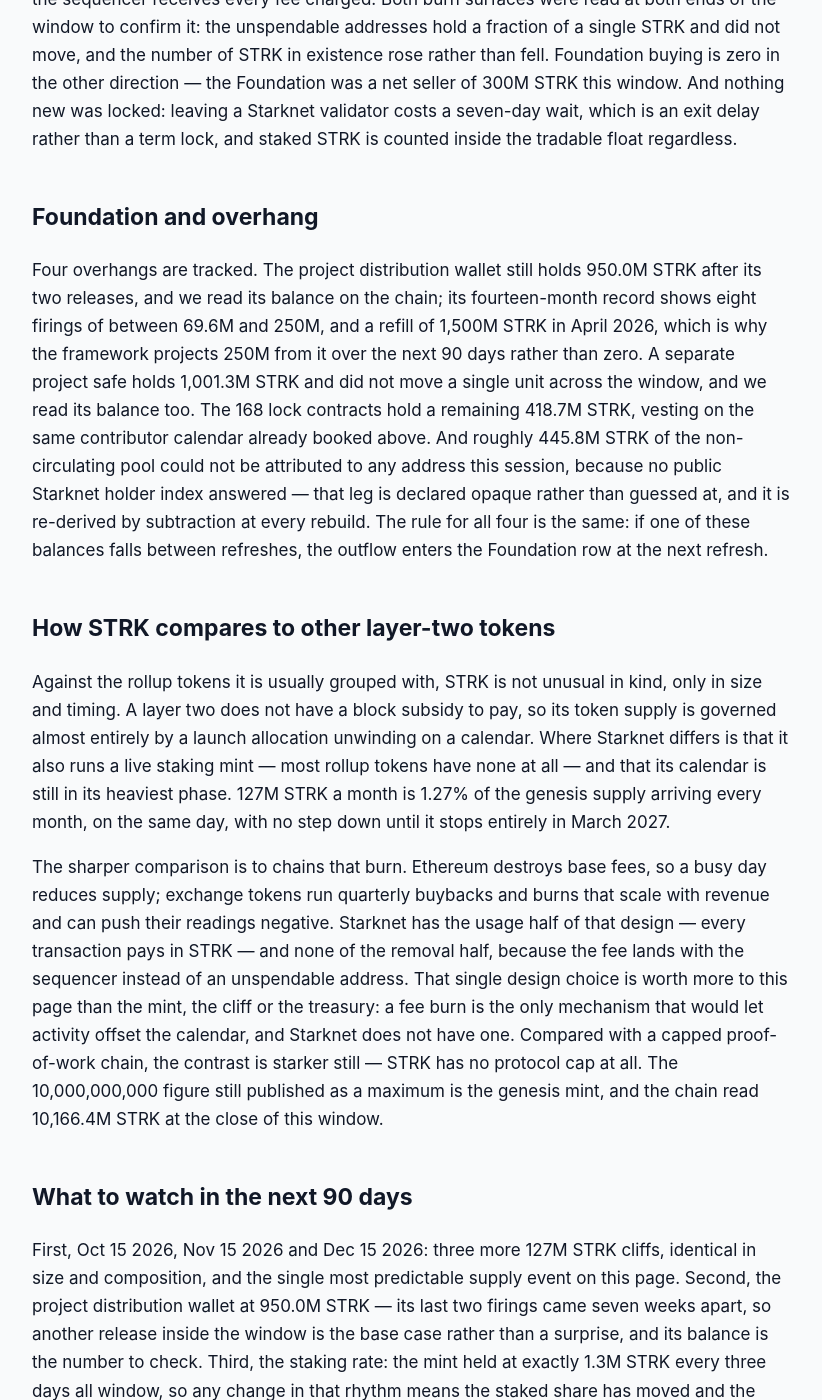
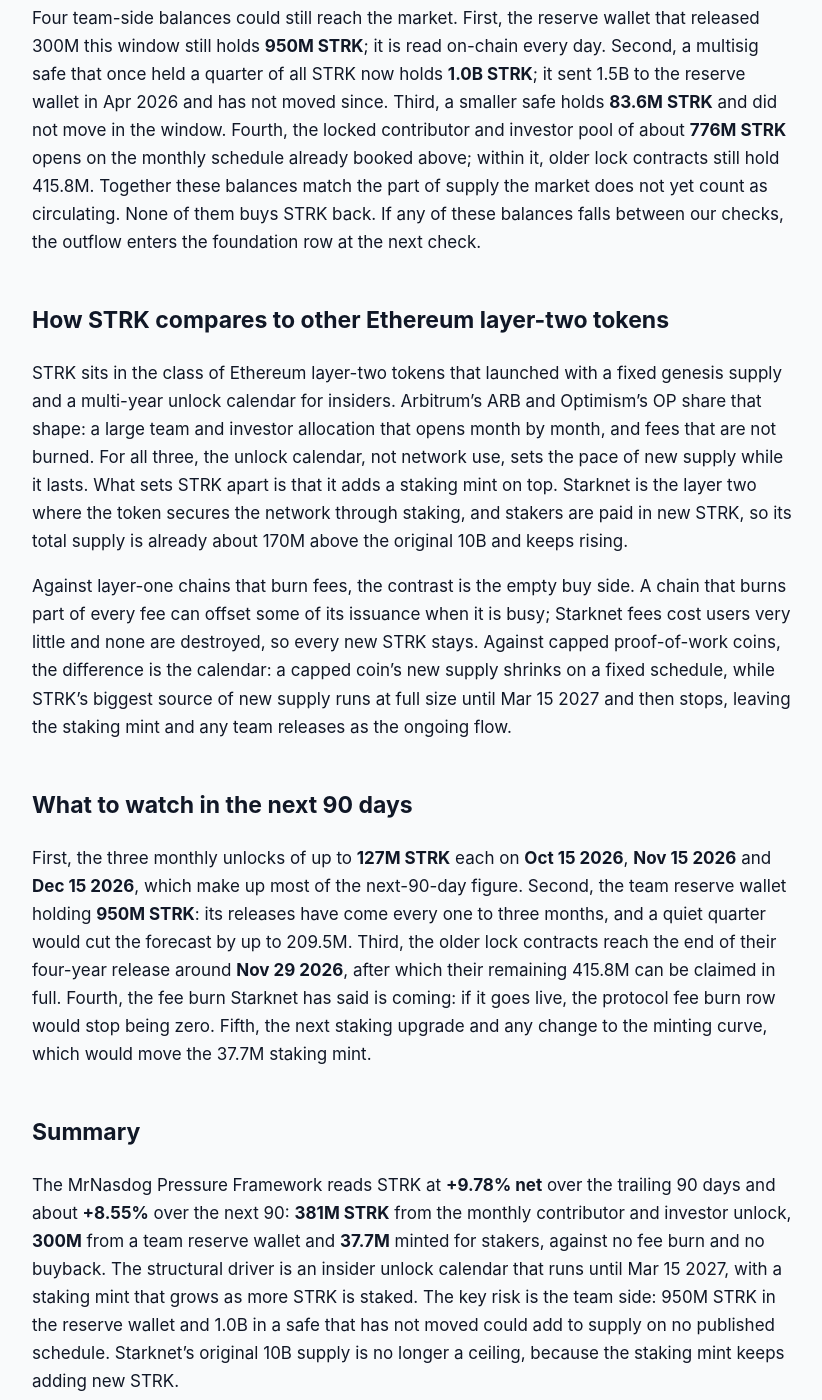
Before and after one commit to jeevansongmy-spec/mrnasdog-articles, a Jekyll site: the page built from crypto/strk-pressure-framework.md, in a window 1280 px wide and 1400 px high, scrolled down 1947 px. Shown: the whole window, without its empty margins (228-1050 px from the left). Built offline with Jekyll 4.4.1, drawn with Linux system fonts in a browser that asks for light colours; some of the changed text lies outside the part shown.

Commit message:
publish: crypto/strk-pressure-framework

```diff
--- a/crypto/strk-pressure-framework.md
+++ b/crypto/strk-pressure-framework.md
@@ -1,49 +1,49 @@
 ---
-title:         "STRK Inflation Analysis · September 2026 · Supply growing, projected to keep growing"
-description:   "Starknet released 381M STRK on its monthly cliff and 300M from a project wallet in 90 days, minted 37.7M more, and burns nothing. Framework +9.78%, monitor +12.70%."
+title:         "STRK Inflation Analysis · September 2026 · Supply growing · projected to keep growing"
+description:   "STRK is strongly inflationary: monthly unlocks (381M), a team reserve (300M) and a staking mint (37.7M), with no burn or buyback, lift supply 9.78% in 90 days."
 canonical_url: "https://mrnasdog.com/research/strk/inflation"
 tags:          ["crypto", "strk", "starknet", "layer2"]
 published:     true
 ---
 
-Originally published at [STRK Inflation Analysis · September 2026 · Supply growing, projected to keep growing](https://mrnasdog.com/research/strk/inflation).
+Originally published at [STRK Inflation Analysis · September 2026 · Supply growing · projected to keep growing](https://mrnasdog.com/research/strk/inflation).
 
-# STRK Inflation Analysis · September 2026 · Supply growing, projected to keep growing
+# STRK Inflation Analysis · September 2026 · Supply growing · projected to keep growing
 
-Starknet adds more STRK to the market than almost any large layer two, and it does it on a published calendar. The MrNasdog Pressure Framework books 718.7M STRK of sell pressure and zero buy pressure over the trailing 90 days — a net of +9.78% against a circulating base of 7,350.6M STRK — and projects +9.11% for the next 90 days. The mechanism is not the mint. Starknet minted only 37.7M STRK for stakers over the window, while a vesting cliff released 381.0M STRK and a project distribution wallet sent out another 300.0M STRK. There is no fee burn and no buyback to take any of it back.
+The MrNasdog Pressure Framework reads STRK, the token of the Starknet layer two, as **strongly inflationary**: about **718.7M STRK** reached the market in the last 90 days against a buy side of **zero**, a net **+9.78%** of the 7.35B circulating supply, with about **+8.55%** expected over the next 90 days. Most of it is the monthly unlock of up to **127M STRK** for early contributors and investors, which runs until Mar 15 2027, plus releases from a team reserve wallet and a small staking mint. Starknet has no fee burn and no buyback, so nothing takes STRK back off the market.
 
 ## The verdict, in one paragraph
 
-The framework reads STRK at +9.78% over the trailing 90 days and +9.11% over the next 90. The inflation monitor reads +12.70% for the same window, a gap of 2.92percentage points, which is far outside the framework's half-point tolerance, so a data-conflict flag ships on the overview page. The deep walk explains most of the direction and none of the last slice: the token contract minted 37.7M STRK in twenty-nine identical steps, the published lock-up released 127M STRK on three dated cliffs, and one project wallet fell from 1,250.0M to 950.0M in two traced transfers. Together that is 718.7M of the 828.5Mthe monitor's float added. The remaining 109.8M sits in Starknet-side project wallets that no public holder index would return this session, so the framework keeps the number it can prove rather than the one that would close the arithmetic. The label for Starknet is structurally inflationary on a published calendar, with an empty buy side.
+Over the trailing 90 days (Jul 1 to Sep 29 2026) the Starknet ledger shows **718.7M STRK** of sell pressure and **0** of buy pressure, a net **+9.78%** of circulating supply. For the next 90 days (to Dec 28 2026) the framework books **628.2M STRK**, or **+8.55%**. The inflation monitor reads **+12.79%** for the same trailing window, a gap of **3.01 percentage points**, which is above the 0.5-point line and so carries a monitor-gap warning on the coin page. We walked every source class to explain it: the monitor's count steps up on fixed calendar days and runs about **152.5M STRK** ahead of every outflow we can find on-chain, while it does not count the **37.7M STRK** newly minted for stakers at all. STRK is a token in heavy unlock season: supply grows on a calendar, and nothing on the buy side answers it.
 
 ## Sell pressure: where new STRK comes from
 
-Protocol inflation is the smallest of the three live rows and the only one that creates STRK that did not exist before. Starknet pays validators from a minting curve that scales with the square root of the share of supply staked, capped by a mainnet coefficient of 4%. Read off the chain rather than off the curve, that produced 37.7M STRK in the window: twenty-nine discrete mints of exactly 1.3M STRK, one roughly every three days, each one forwarded across the bridge the same block it was created. Annualised that is about 1.5% of supply, which implies roughly 14% of all STRK is staked — a small, orderly number that would barely register on its own.
+**Protocol inflation.** Starknet pays stakers in newly minted STRK. The token contract on Ethereum minted **37.7M STRK** in the window, in 29 equal batches of 1.3M, about one every three days, and its total supply rose from 10.13B to 10.17B by exactly that amount. The mint follows a curve tied to how much STRK is staked: stake rose from about **1.42B** to **1.59B STRK** during the window, and the curve at those levels gives almost the same figure. With no change to the curve scheduled, the next 90 days book the same 37.7M.
 
-Vesting unlocks are the row that defines the page. Early contributors hold 20.04% of supply and investors another 18.17%, all of it under a transfer restriction that releases 127M STRK on the fifteenth of every month from April 2025 through Mar 15 2027. Three of those cliffs fell inside the window — Jul 15, Aug 15 and Sep 15 2026 — for 381.0M STRK, and three more fall in the next one. Six remain after that, 762M STRK in total, and none of it depends on a vote or a decision. The framework checked whether the calendar overstates what actually moves: the 168 readable lock contracts Starknet deployed fell 479.4M to 418.7M over the window, but that escrow holds well under a fifth of the entitlement the cliff pays, so the published calendar governs and the claims inside the escrow are a subset of it rather than an addition.
+**Vesting unlocks.** The largest row. Early contributors and investors, who together received about 38% of the original 10B STRK, unlock up to **127M STRK** on the 15th of every month from Apr 15 2025 to Mar 15 2027. Three unlocks fell inside the last 90 days, on Jul 15, Aug 15 and Sep 15 2026, for **381M STRK**, and three more fall in the next 90, on Oct 15, Nov 15 and Dec 15 2026, for another **381M**. About 776M STRK is still locked after the Sep 15 unlock. One group of older lock contracts paid **61.8M STRK** to its owners in the window, but those coins are part of the same schedule and are not counted twice.
 
-The third row is discretionary and it fired twice. A project distribution wallet went from 1,250.0M STRK to 950.0M STRK, sending 100M on Jul 28 2026 and 200M on Sep 10 2026. Both passed through the same forwarding address, which finished each window holding two STRK. The first tranche landed in a custody wallet; on Sep 16 2026 the second was split into 90M sent straight into the Starknet bridge and 110Minto that same custody wallet. Under Starknet's own rule — Foundation allotments are not circulating until they leave the originating wallet — all 300M crossed into the float. The fourth sell row is empty: there is no bankruptcy estate, no trustee and no court-ordered STRK distribution.
+**Foundation and unscheduled unlocks.** A team reserve wallet sent out **300M STRK** in the window: 100M on Jul 28 2026 and 200M on Sep 10 2026, part of which was bridged onto Starknet. The same wallet has released **849.6M STRK** over the past year in seven transfers between 69.6M and 200M, with at least one in every quarter. That steady rhythm is why the framework books about **209.5M STRK** for the next 90 days, even though no dates are published. **Long-term locked or bankruptcy** is zero: there is no estate, no trustee and no court distribution of STRK.
 
 ## Buy pressure: where new STRK goes
 
-Nowhere. All four buy rows read 0, and each of them for a structural reason rather than a quiet quarter. There is no programmatic buyback: no contract, no announced programme, no disclosed open-market purchase by StarkWare or the Starknet Foundation. There is no protocol fee burn either, and this is the one most readers get wrong — Starknet fees can only be paid in STRK since the September 2025 upgrade, which sounds like a burn and is not. The project's own fee documentation says plainly that Starknet does not implement burning and the sequencer receives every fee charged. Both burn surfaces were read at both ends of the window to confirm it: the unspendable addresses hold a fraction of a single STRK and did not move, and the number of STRK in existence rose rather than fell. Foundation buying is zero in the other direction — the Foundation was a net seller of 300M STRK this window. And nothing new was locked: leaving a Starknet validator costs a seven-day wait, which is an exit delay rather than a term lock, and staked STRK is counted inside the tradable float regardless.
+All four buy rows are **zero**. There is no **programmatic buyback**: no contract, programme or treasury buys STRK on the market. There is no **protocol fee burn**: since Sep 2025 all Starknet fees are paid in STRK, but they go to the network operator, and burning part of the base fee is described only as coming later, with no date. We checked this both ways: the Ethereum and Starknet burn addresses held the same tiny balances at both ends of the window, and total supply rose by exactly the staking mints. There is no **Foundation buy**: the team side only sends STRK out. And there is no **new long-term lock**: staking grew, but staked STRK can leave after a 7-day wait and stays inside the circulating count, so a larger stake removes nothing from the float. It does, however, raise the staking mint.
 
 ## Foundation and overhang
 
-Four overhangs are tracked. The project distribution wallet still holds 950.0M STRK after its two releases, and we read its balance on the chain; its fourteen-month record shows eight firings of between 69.6M and 250M, and a refill of 1,500M STRK in April 2026, which is why the framework projects 250M from it over the next 90 days rather than zero. A separate project safe holds 1,001.3M STRK and did not move a single unit across the window, and we read its balance too. The 168 lock contracts hold a remaining 418.7M STRK, vesting on the same contributor calendar already booked above. And roughly 445.8M STRK of the non-circulating pool could not be attributed to any address this session, because no public Starknet holder index answered — that leg is declared opaque rather than guessed at, and it is re-derived by subtraction at every rebuild. The rule for all four is the same: if one of these balances falls between refreshes, the outflow enters the Foundation row at the next refresh.
+Four team-side balances could still reach the market. First, the reserve wallet that released 300M this window still holds **950M STRK**; it is read on-chain every day. Second, a multisig safe that once held a quarter of all STRK now holds **1.0B STRK**; it sent 1.5B to the reserve wallet in Apr 2026 and has not moved since. Third, a smaller safe holds **83.6M STRK** and did not move in the window. Fourth, the locked contributor and investor pool of about **776M STRK** opens on the monthly schedule already booked above; within it, older lock contracts still hold 415.8M. Together these balances match the part of supply the market does not yet count as circulating. None of them buys STRK back. If any of these balances falls between our checks, the outflow enters the foundation row at the next check.
 
-## How STRK compares to other layer-two tokens
+## How STRK compares to other Ethereum layer-two tokens
 
-Against the rollup tokens it is usually grouped with, STRK is not unusual in kind, only in size and timing. A layer two does not have a block subsidy to pay, so its token supply is governed almost entirely by a launch allocation unwinding on a calendar. Where Starknet differs is that it also runs a live staking mint — most rollup tokens have none at all — and that its calendar is still in its heaviest phase. 127M STRK a month is 1.27% of the genesis supply arriving every month, on the same day, with no step down until it stops entirely in March 2027.
+STRK sits in the class of Ethereum layer-two tokens that launched with a fixed genesis supply and a multi-year unlock calendar for insiders. Arbitrum's ARB and Optimism's OP share that shape: a large team and investor allocation that opens month by month, and fees that are not burned. For all three, the unlock calendar, not network use, sets the pace of new supply while it lasts. What sets STRK apart is that it adds a staking mint on top. Starknet is the layer two where the token secures the network through staking, and stakers are paid in new STRK, so its total supply is already about 170M above the original 10B and keeps rising.
 
-The sharper comparison is to chains that burn. Ethereum destroys base fees, so a busy day reduces supply; exchange tokens run quarterly buybacks and burns that scale with revenue and can push their readings negative. Starknet has the usage half of that design — every transaction pays in STRK — and none of the removal half, because the fee lands with the sequencer instead of an unspendable address. That single design choice is worth more to this page than the mint, the cliff or the treasury: a fee burn is the only mechanism that would let activity offset the calendar, and Starknet does not have one. Compared with a capped proof-of-work chain, the contrast is starker still — STRK has no protocol cap at all. The 10,000,000,000 figure still published as a maximum is the genesis mint, and the chain read 10,166.4M STRK at the close of this window.
+Against layer-one chains that burn fees, the contrast is the empty buy side. A chain that burns part of every fee can offset some of its issuance when it is busy; Starknet fees cost users very little and none are destroyed, so every new STRK stays. Against capped proof-of-work coins, the difference is the calendar: a capped coin's new supply shrinks on a fixed schedule, while STRK's biggest source of new supply runs at full size until Mar 15 2027 and then stops, leaving the staking mint and any team releases as the ongoing flow.
 
 ## What to watch in the next 90 days
 
-First, Oct 15 2026, Nov 15 2026 and Dec 15 2026: three more 127M STRK cliffs, identical in size and composition, and the single most predictable supply event on this page. Second, the project distribution wallet at 950.0M STRK — its last two firings came seven weeks apart, so another release inside the window is the base case rather than a surprise, and its balance is the number to check. Third, the staking rate: the mint held at exactly 1.3M STRK every three days all window, so any change in that rhythm means the staked share has moved and the forward 39.0M needs re-basing. Fourth, the untraced 445.8M STRK of non-circulating supply — if a Starknet-side holder index becomes readable, that leg stops being opaque and the monitor gap should close with it. Fifth, Mar 15 2027, which is outside this window but is the date the whole page turns on: the last cliff pays, and the largest recurring sell row on STRK simply ends.
+First, the three monthly unlocks of up to **127M STRK** each on **Oct 15 2026**, **Nov 15 2026** and **Dec 15 2026**, which make up most of the next-90-day figure. Second, the team reserve wallet holding **950M STRK**: its releases have come every one to three months, and a quiet quarter would cut the forecast by up to 209.5M. Third, the older lock contracts reach the end of their four-year release around **Nov 29 2026**, after which their remaining 415.8M can be claimed in full. Fourth, the fee burn Starknet has said is coming: if it goes live, the protocol fee burn row would stop being zero. Fifth, the next staking upgrade and any change to the minting curve, which would move the 37.7M staking mint.
 
 ## Summary
 
-The MrNasdog Pressure Framework reads STRK at +9.78% over the trailing 90 days and +9.11% projected forward: supply growing, projected to keep growing. The mechanism is a published unlock calendar rather than inflation — Starknet minted 37.7M STRK for stakers while the contributor and investor lock-up released 381.0M STRK and a project wallet released 300.0M STRK more, against a buy side of exactly zero. The key risk is that none of it is discretionary and none of it is offset: there is no fee burn, no buyback, no protocol cap, and the cliff runs on the calendar whatever the price does. The genuine relief is dated — Mar 15 2027 ends the 127Mmonthly release for good, which removes more than half of this page's sell pressure on a schedule nobody has to vote for.
+The MrNasdog Pressure Framework reads STRK at **+9.78% net** over the trailing 90 days and about **+8.55%** over the next 90: **381M STRK** from the monthly contributor and investor unlock, **300M** from a team reserve wallet and **37.7M** minted for stakers, against no fee burn and no buyback. The structural driver is an insider unlock calendar that runs until Mar 15 2027, with a staking mint that grows as more STRK is staked. The key risk is the team side: 950M STRK in the reserve wallet and 1.0B in a safe that has not moved could add to supply on no published schedule. Starknet's original 10B supply is no longer a ceiling, because the staking mint keeps adding new STRK.
 
-MrNasdog Pressure Framework analysis of STRK, Metric 1 — Inflation. Data + explanation only. Not financial advice. Updated Sep 20 2026.
+*MrNasdog Pressure Framework analysis of STRK, Metric 1 — Inflation. Data + explanation only. Not financial advice. Checked Sep 29 2026.*
```
